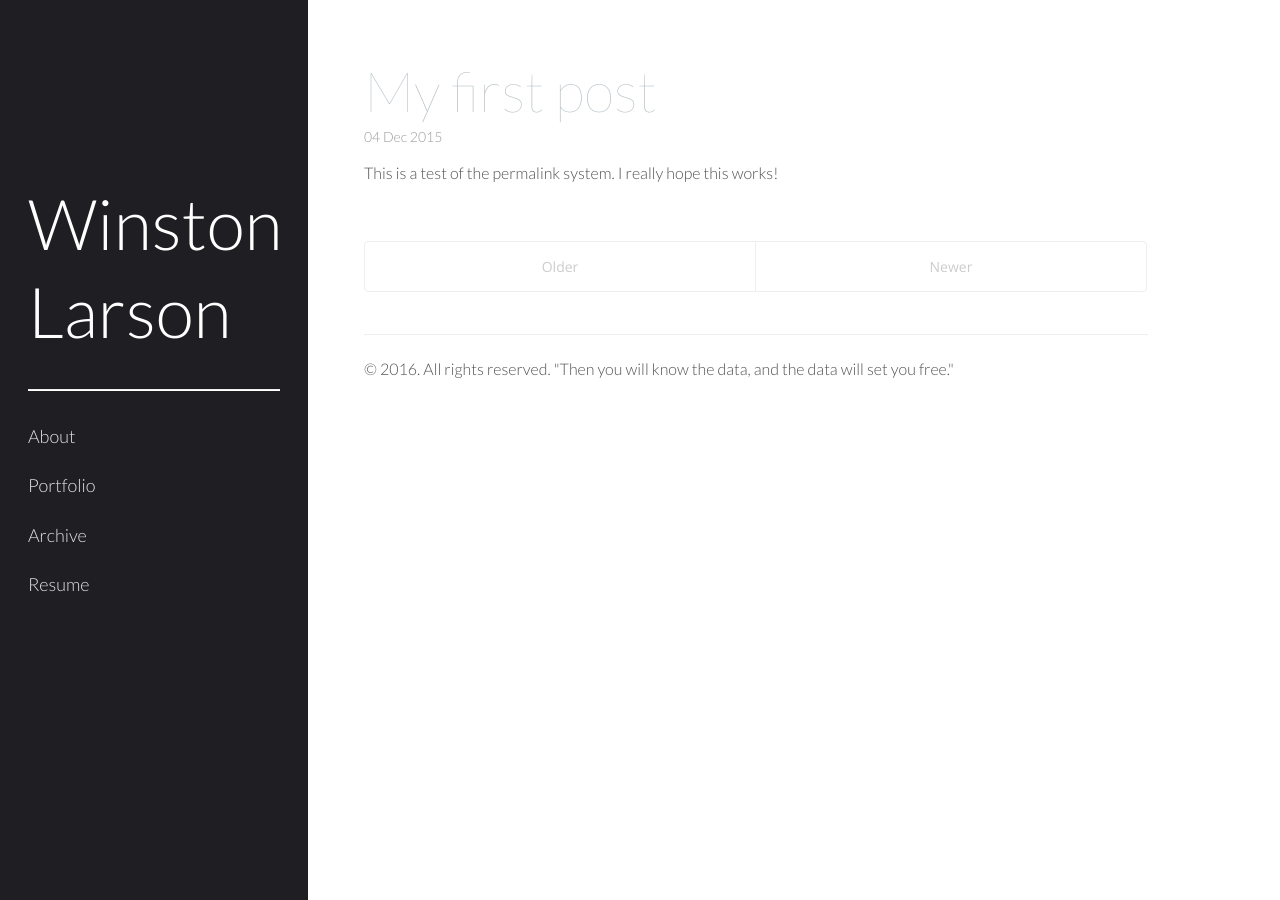
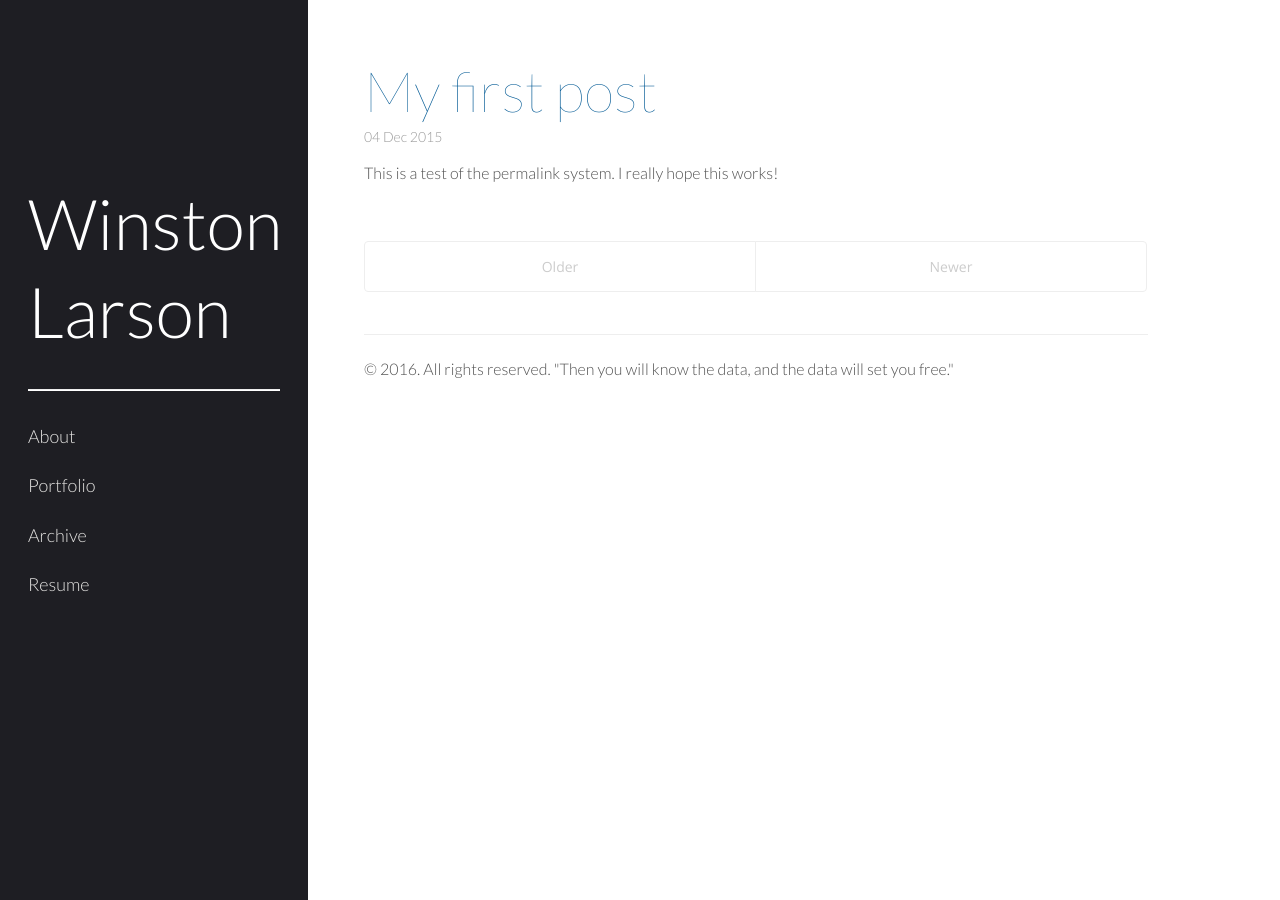
Before and after one commit to winstonlarson/old_website, a Jekyll site: the page built from index.html, in a window 1280 px wide. Built offline with Jekyll 4.4.1, drawn with Linux system fonts in a browser that asks for light colours; some web fonts are replaced; the list of posts is cut into pages by our own code.

Commit message:
another color test

```diff
--- a/public/css/poole.css
+++ b/public/css/poole.css
@@ -68,13 +68,13 @@ body {
 a, h1, h2, h3, h4, h5, h6, .page-title,
 .post-title,
 .post-title a {
-  color: #B2BCC2;/*6B88C9*/
+  color: #005994;/*6B88C9*/
 }
 
 /* No `:visited` state is required by default (browsers will use `a`) */
 a {
   text-decoration: none;
-  color: #39BCD1;
+  color: #3E9FDA;
 }
 a strong {
   color: inherit;
@@ -92,6 +92,7 @@ h1, h2, h3, h4, h5, h6 {
   font-weight: 300;
   line-height: 1.25;
   text-rendering: optimizeLegibility;
+  color: #9EA8AE;
 }
 h1 {
   font-size: 3.25rem;
```
